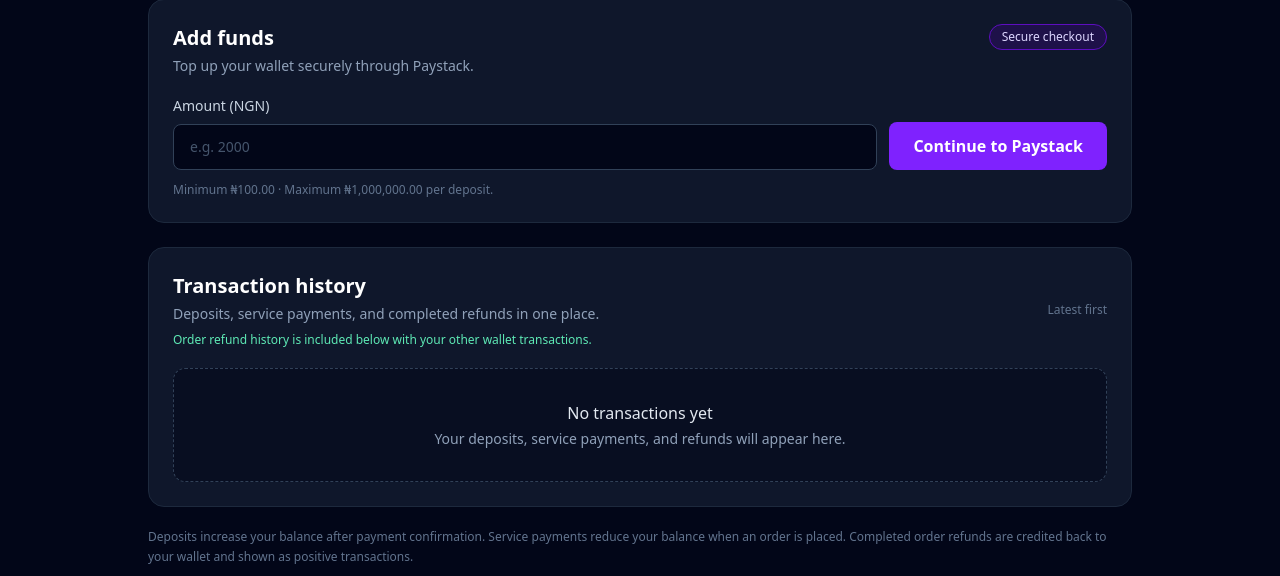
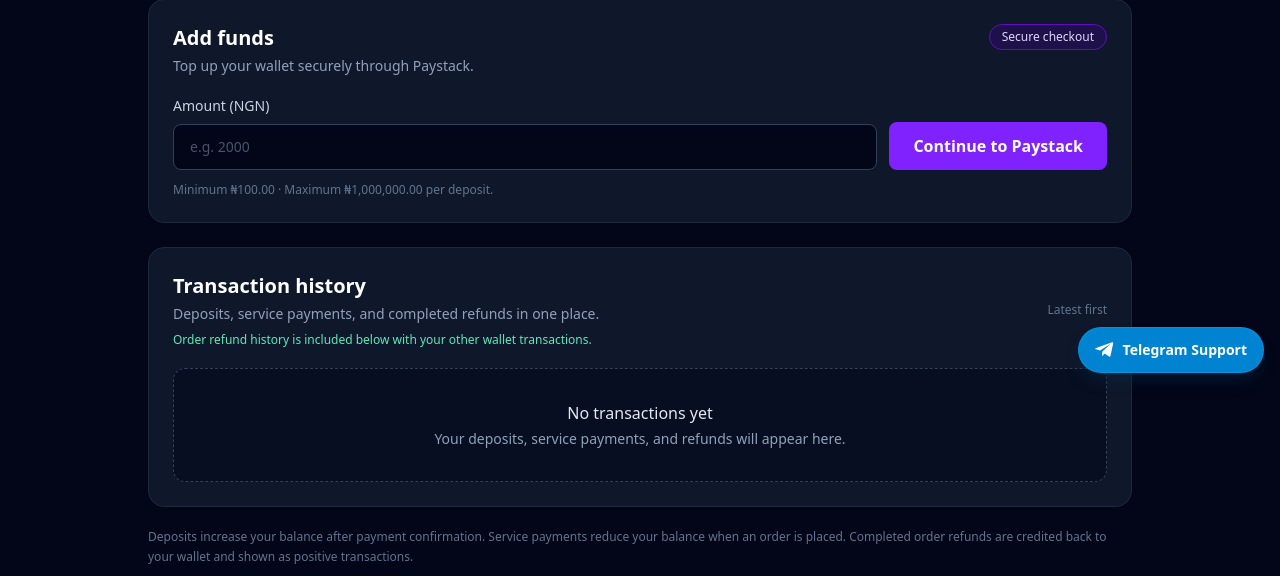
Before and after one commit to Blakesammy51/firebooster-panel, a Laravel app: page /wallet in a window 1280 px wide. Shown: the part 403-979 px from the top of the page. Run offline with Laravel 12, Linux system fonts and the light colour scheme; the visitor is signed in with stand-in values (Sample User, id 1); data that the repository does not hold is empty; style sheets or scripts are compiled from the project's sources.

Commit message:
Add Telegram customer support button

```diff
--- a/backend/resources/views/wallet/index.blade.php
+++ b/backend/resources/views/wallet/index.blade.php
@@ -114,5 +114,13 @@
 <p class="mt-6 rounded-xl border border-amber-800/50 bg-amber-950/20 p-4 text-sm text-amber-200">Paystack is not configured yet. No payments can be collected.</p>
 @endunless
 </main>
+
+<a href="https://t.me/FireboosterSupport" target="_blank" rel="noopener noreferrer"
+   aria-label="Contact Firebooster support on Telegram"
+   class="fixed bottom-6 right-4 z-50 inline-flex items-center gap-2 rounded-full border border-sky-400/30 bg-sky-600 px-4 py-3 text-sm font-semibold text-white shadow-lg shadow-sky-950/40 transition hover:bg-sky-500 focus:outline-none focus:ring-2 focus:ring-sky-300 focus:ring-offset-2 focus:ring-offset-slate-950">
+    <svg viewBox="0 0 24 24" class="h-5 w-5" fill="currentColor" aria-hidden="true"><path d="M21.8 4.2 18.6 19c-.2 1.1-.9 1.4-1.8.9l-5-3.7-2.4 2.3c-.3.3-.5.5-1 .5l.4-5.1 9.3-8.4c.4-.4-.1-.6-.6-.2L6 12.5l-4.9-1.5c-1.1-.3-1.1-1 .2-1.5L20.5 2.7c.9-.3 1.7.2 1.3 1.5Z"/></svg>
+    <span>Telegram Support</span>
+</a>
+
 </body>
 </html>
```
